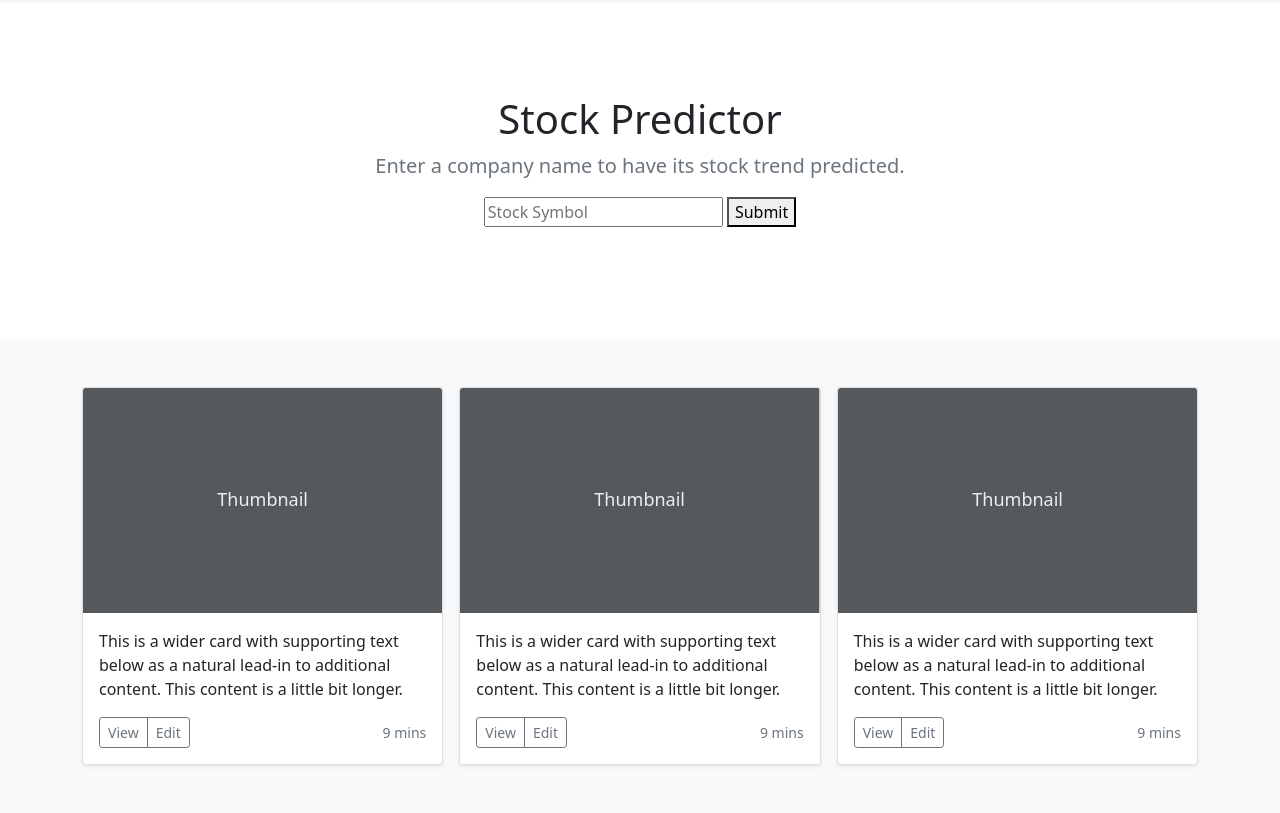
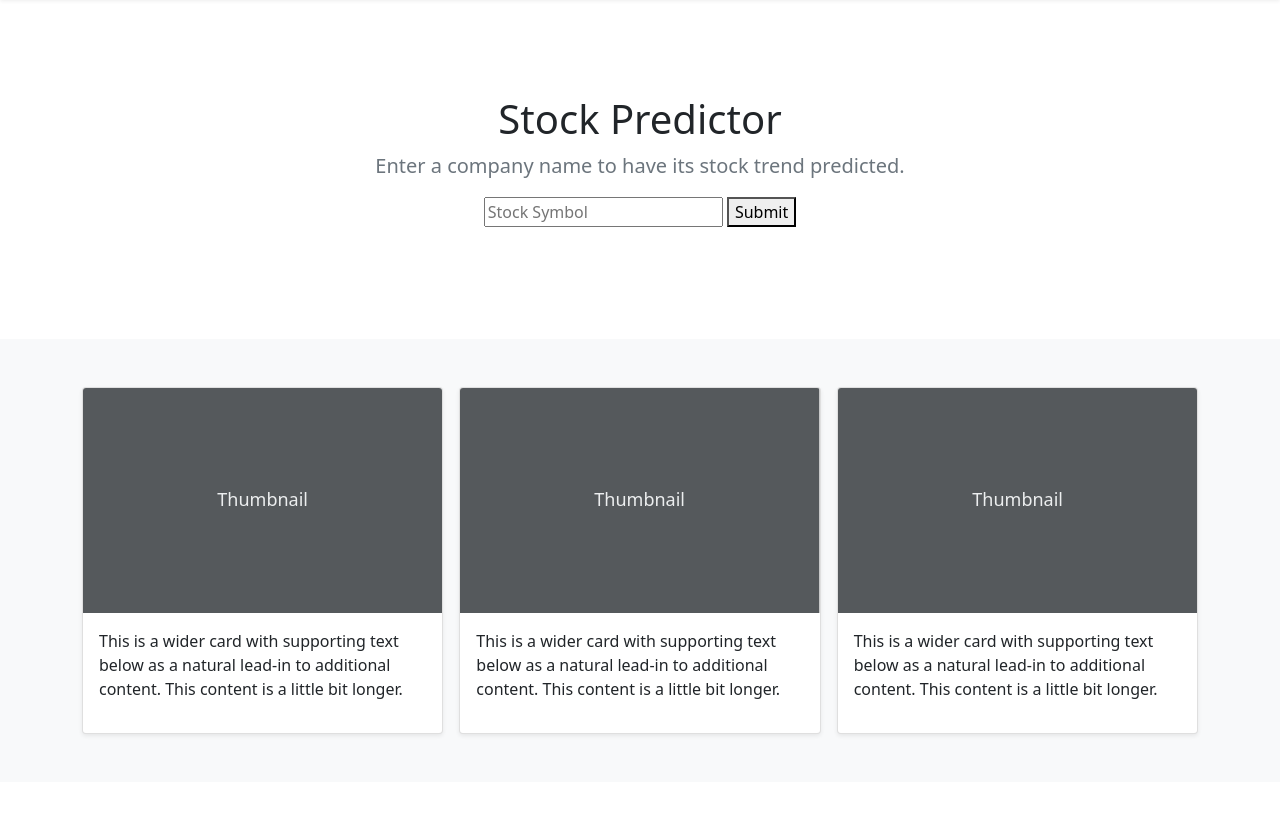
Before and after one commit to randor12/VTHacks8, a Flask app: page / in a window 1280 px wide. Shown: the part 57-870 px from the top of the page. After the commit the page ends 794 px from the top, so only its background shows below. Run offline with Flask 2, Linux system fonts and the light colour scheme; some libraries are stand-ins or nearby versions.

Commit message:
delete html not needed from index

```diff
--- a/templates/index.html
+++ b/templates/index.html
@@ -39,11 +39,6 @@
               <div class="card-body">
                 <p class="card-text">This is a wider card with supporting text below as a natural lead-in to additional content. This content is a little bit longer.</p>
                 <div class="d-flex justify-content-between align-items-center">
-                  <div class="btn-group">
-                    <button type="button" class="btn btn-sm btn-outline-secondary">View</button>
-                    <button type="button" class="btn btn-sm btn-outline-secondary">Edit</button>
-                  </div>
-                  <small class="text-muted">9 mins</small>
                 </div>
               </div>
             </div>
@@ -55,11 +50,6 @@
               <div class="card-body">
                 <p class="card-text">This is a wider card with supporting text below as a natural lead-in to additional content. This content is a little bit longer.</p>
                 <div class="d-flex justify-content-between align-items-center">
-                  <div class="btn-group">
-                    <button type="button" class="btn btn-sm btn-outline-secondary">View</button>
-                    <button type="button" class="btn btn-sm btn-outline-secondary">Edit</button>
-                  </div>
-                  <small class="text-muted">9 mins</small>
                 </div>
               </div>
             </div>
@@ -71,11 +61,6 @@
               <div class="card-body">
                 <p class="card-text">This is a wider card with supporting text below as a natural lead-in to additional content. This content is a little bit longer.</p>
                 <div class="d-flex justify-content-between align-items-center">
-                  <div class="btn-group">
-                    <button type="button" class="btn btn-sm btn-outline-secondary">View</button>
-                    <button type="button" class="btn btn-sm btn-outline-secondary">Edit</button>
-                  </div>
-                  <small class="text-muted">9 mins</small>
                 </div>
               </div>
             </div>
```
